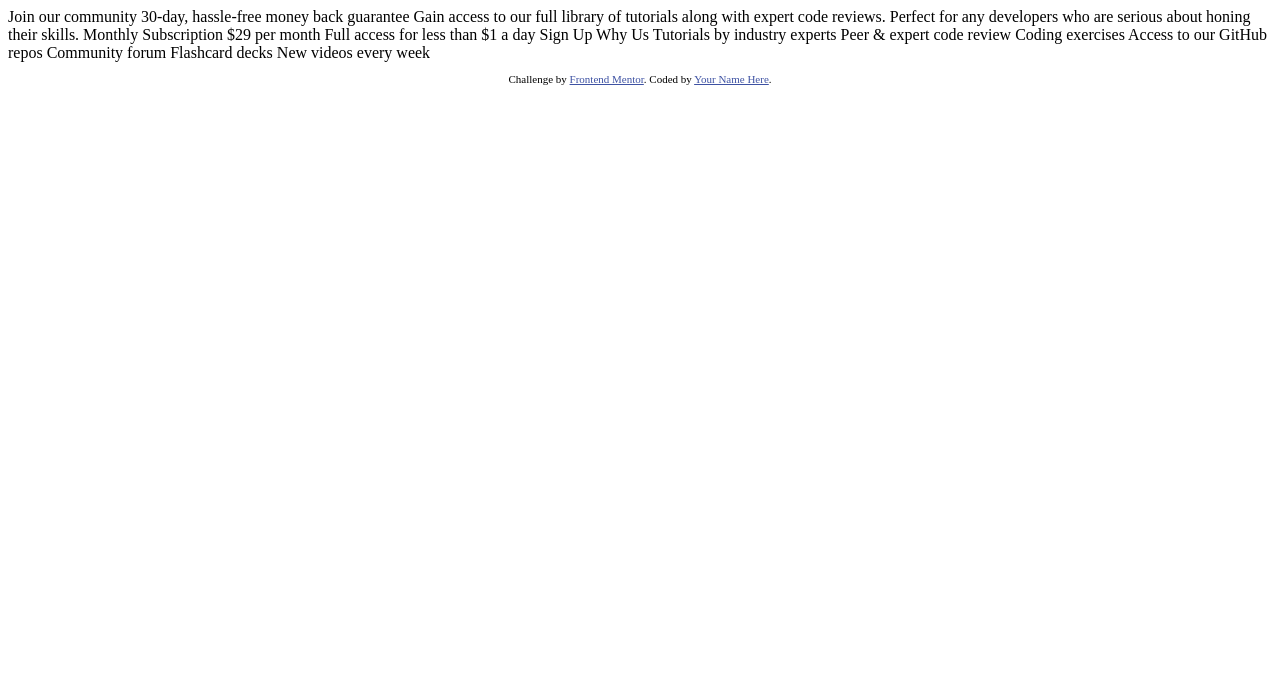
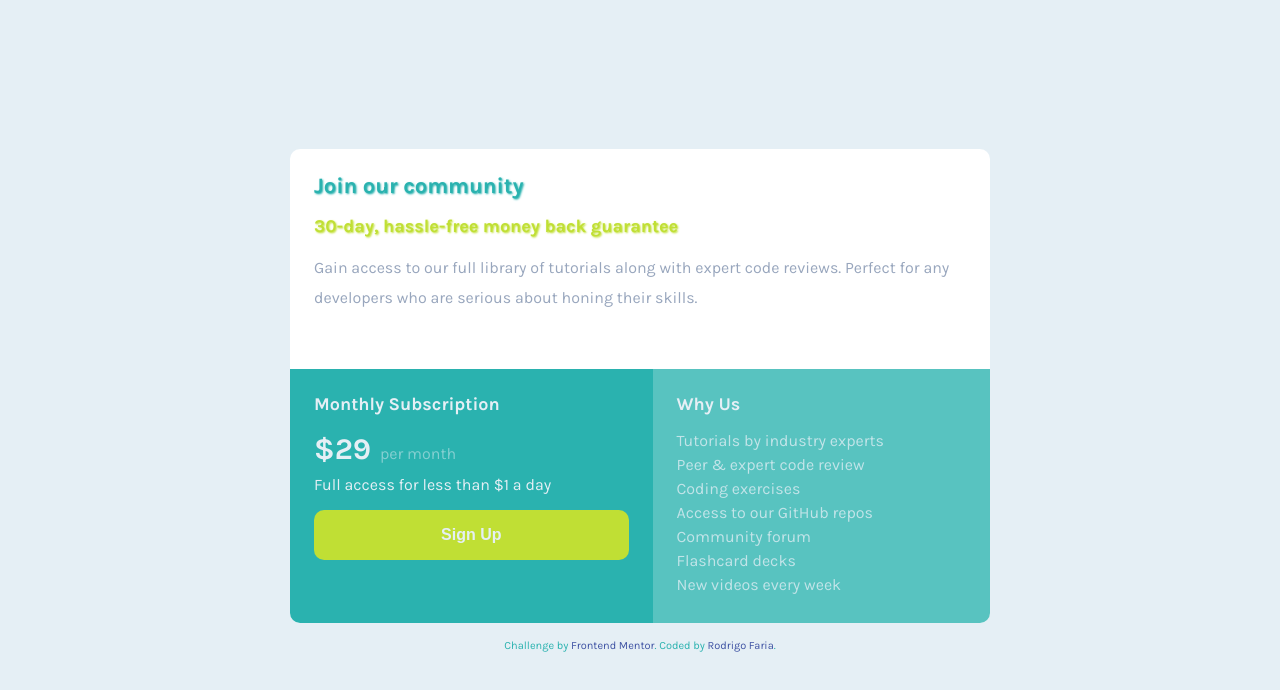
Before and after one commit to Rodrigo-FN/single-price-grid-component-master, a plain HTML site: page index.html in a window 1280 px wide. Drawn offline with Linux system fonts and the light colour scheme.

Commit message:
Finalizado

```diff
--- a/index.html
+++ b/index.html
@@ -1,49 +1,63 @@
 <!DOCTYPE html>
-<html lang="en">
+<html lang="pt-br">
 <head>
   <meta charset="UTF-8">
   <meta name="viewport" content="width=device-width, initial-scale=1.0"> <!-- displays site properly based on user's device -->
 
-  <link rel="icon" type="image/png" sizes="32x32" href="./images/favicon-32x32.png">
+  <link rel="icon" type="image/png" sizes="32x32" href="./src/images/favicon-32x32.png">
+
+  <!-- Font -->
+  <link rel="preconnect" href="https://fonts.googleapis.com">
+  <link rel="preconnect" href="https://fonts.gstatic.com" crossorigin>
+  <link href="https://fonts.googleapis.com/css2?family=Karla:wght@400;700&display=swap" rel="stylesheet">
+
+  <!-- CSS -->
+  <link rel="stylesheet" href="./src/css/reset.css">
+  <link rel="stylesheet" href="./src/css/style.css">
+  <link rel="stylesheet" href="./src/css/media-query.css">
 
   <title>Frontend Mentor | Single Price Grid Component</title>
 
-  <!-- Feel free to remove these styles or customise in your own stylesheet 👍 -->
-  <style>
-    .attribution { font-size: 11px; text-align: center; }
-    .attribution a { color: hsl(228, 45%, 44%); }
-  </style>
 </head>
 <body>
-  Join our community
+  <main class="container">
+    <div class="container__community">
+      <h1>Join our community</h1>
 
-  30-day, hassle-free money back guarantee
+      <h2>30-day, hassle-free money back guarantee</h2>
 
-  Gain access to our full library of tutorials along with expert code reviews.
-  Perfect for any developers who are serious about honing their skills.
+      <p>Gain access to our full library of tutorials along with expert code reviews.
+        Perfect for any developers who are serious about honing their skills.</p>
+    </div>
 
-  Monthly Subscription
+    <div class="container__plano">
+      <div class="preco">
+        <h2 class="titulo">Monthly Subscription</h2>
+        <p class="preco__dolar"><span>&dollar;29</span> per month</p>
+        <p class="full__access">Full access for less than &dollar;1 a day</p>
+        <button>Sign Up</button>
+      </div>
+    </div>
 
-  &dollar;29 per month
+    <div class="container__sobre-nos">
+      <h2 class="titulo">Why Us</h2>
 
-  Full access for less than &dollar;1 a day
-
-  Sign Up
-
-  Why Us
-
-  Tutorials by industry experts
-  Peer &amp; expert code review
-  Coding exercises
-  Access to our GitHub repos
-  Community forum
-  Flashcard decks
-  New videos every week
+      <ul>
+        <li><a href="#">Tutorials by industry experts</a></li>
+        <li><a href="#">Peer &amp; expert code review</a></li>
+        <li><a href="#">Coding exercises</a></li>
+        <li><a href="#">Access to our GitHub repos</a></li>
+        <li><a href="#">Community forum</a></li>
+        <li><a href="#">Flashcard decks</a></li>
+        <li><a href="#">New videos every week</a></li>
+      </ul>
+    </div>
+  </main>
 
   <footer>
     <p class="attribution">
       Challenge by <a href="https://www.frontendmentor.io?ref=challenge" target="_blank">Frontend Mentor</a>.
-      Coded by <a href="#">Your Name Here</a>.
+      Coded by <a href="https://www.linkedin.com/in/rodrigo-faria-000790263/" target="_blank">Rodrigo Faria</a>.
     </p>
   </footer>
 </body>
--- /dev/null
+++ b/src/css/media-query.css
@@ -0,0 +1,34 @@
+@media (min-width: 768px) {
+
+    body {
+        display: flex;
+        flex-direction: column;
+        align-items: center;
+        justify-content: center;
+        min-height: 100vh;
+    }
+
+    .container {
+        max-width: 700px;
+        display: grid;
+        grid-template-columns: auto auto;
+        grid-template-rows: auto auto;
+
+        grid-template-areas:
+        "container__community container__community"
+        "container__plano container__sobre-nos"
+        ;
+    }
+
+    .container__community {
+        grid-area: container__community;
+    }
+
+    .container__plano {
+        grid-area: container__plano;
+    }
+
+    .container__sobre-nos {
+        grid-area: container__sobre-nos;
+    }
+}
--- /dev/null
+++ b/src/css/reset.css
@@ -0,0 +1,21 @@
+* {
+    margin: 0;
+    padding: 0;
+    border: none;
+    outline: none;
+    font-weight: 300;
+    box-sizing: border-box;
+}
+
+a {
+    text-decoration: none;
+    color: black;
+}
+
+ul {
+    list-style: none;
+}
+
+img {
+    max-width: 100%;
+}
--- /dev/null
+++ b/src/css/style.css
@@ -0,0 +1,131 @@
+@charset "UTF-8";
+
+:root {
+    --Cyan: hsl(179, 62%, 43%);
+    --Bright-Yellow: hsl(71, 73%, 54%);
+
+    --Light-Gray: hsl(204, 43%, 93%);
+    --Grayish-Blue: hsl(218, 22%, 67%);
+
+    --font: 'Karla', sans-serif;
+}
+
+body {
+    font-family: var(--font);
+    font-size: 16px;
+    background-color: var(--Light-Gray);
+    padding: 3rem 2rem;
+}
+
+.container {
+    background-color: white;
+    max-width: 420px;
+    margin: 0 auto;
+
+    border-radius: 10px;
+    overflow: hidden;
+}
+
+/* container__community */
+
+.container__community {
+    padding: 1.5rem;
+}
+
+.container__community h1{
+    font-weight: 700;
+    font-size: 22px;
+    color: var(--Cyan);
+    text-shadow: 1px 1px 2px var(--Cyan);
+}
+
+.container__community h2 {
+    font-weight: 700;
+    font-size: 18px;
+    color: var(--Bright-Yellow);
+    margin: 1rem 0;
+    text-shadow: 1px 1px 2px var(--Bright-Yellow);
+}
+
+.container__community p {
+    color: var(--Grayish-Blue);
+    line-height: 30px;
+    margin-bottom: 2rem;
+}
+
+/* container__preco */
+.container__plano {
+    background-color: var(--Cyan);
+    padding: 1.5rem;
+}
+
+.titulo {
+    font-weight: 700;
+    font-size: 18px;
+    color: var(--Light-Gray);
+}
+
+.preco__dolar {
+    color: hsla(203, 44%, 93%, 0.486) ;
+    margin: 1rem 0 .5rem 0 ;
+}
+
+.preco__dolar span {
+    font-weight: 700;
+    font-size: 30px;
+    color: var(--Light-Gray);
+    margin-right: 5px;
+}
+
+.full__access {
+    color: var(--Light-Gray);
+    margin-bottom: 1rem;
+}
+
+.container__plano button {
+    width: 100%;
+    height: 50px;
+    font-weight: 700;
+    font-size: 16px;
+
+    background-color: var(--Bright-Yellow);
+    color: var(--Light-Gray);
+
+    border-radius: 10px;
+    cursor: pointer;
+}
+
+.container__plano button:hover {
+    box-shadow: 0px 0px 15px var(--Bright-Yellow);
+}
+
+/* container__sobre-nos */
+
+.container__sobre-nos {
+    background-color: hsla(179, 62%, 43%, 0.781);
+    padding: 1.5rem;
+}
+
+.container__sobre-nos ul {
+    margin-top: 1rem;
+}
+
+.container__sobre-nos ul li {
+    padding-bottom: 5px;
+}
+
+.container__sobre-nos ul li a{
+    color: hsla(203, 44%, 93%, 0.747);
+}
+
+.container__sobre-nos ul li a:hover {
+    color: var(--Bright-Yellow);
+}
+
+/* FOOTER */
+
+footer {
+    margin-top: 1rem;
+}
+.attribution { font-size: 11px; text-align: center; color: var(--Cyan);}
+.attribution a { color: hsl(228, 45%, 44%); }
```
Also changed, not shown: src/images/favicon-32x32.png (renamed from images/favicon-32x32.png), 1 other file.
